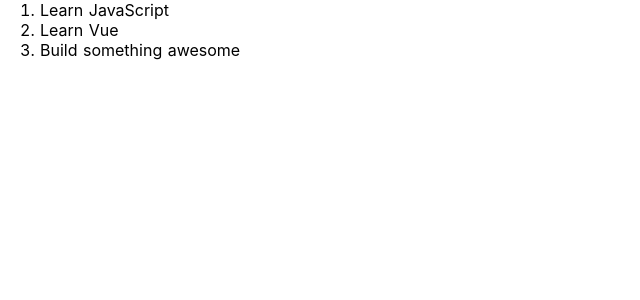
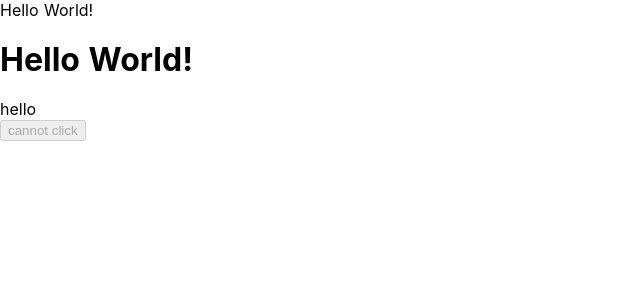
Before and after one commit to un4ckn0wl3z/nuxt-vue-js, a Nuxt app in the folder ep1/: page / in a window 1280 px wide. Shown: the top 300 px of the page, without its empty margins (0-640 px from the left). Built offline with nearby package versions, Linux system fonts and the light colour scheme.

Commit message:
play with template syntax

```diff
--- a/ep1/pages/index.vue
+++ b/ep1/pages/index.vue
@@ -1,31 +1,26 @@
-<template>
+<template lang="html">
   <div>
-    <ol>
-      <TodoItem
-        v-for="(todo, index) in todos"
-        :key="index"
-        :item="todo"
-      ></TodoItem>
-    </ol>
+    <div>{{ msg }}</div>
+    <br />
+    <div v-html="rawHtml"></div>
+    <br />
+    <span :id="spanId">hello</span>
+    <br />
+    <button :disabled="btnDisable">cannot click</button>
   </div>
 </template>
 
 <script>
-import TodoItem from '@/components/TodoItem'
 export default {
-  components: {
-    TodoItem,
-  },
   data() {
     return {
-      todos: [
-        { id: 1, text: 'Learn JavaScript' },
-        { id: 2, text: 'Learn Vue' },
-        { id: 3, text: 'Build something awesome' },
-      ],
+      msg: 'Hello World!',
+      rawHtml: '<h1>Hello World!</h1>',
+      spanId: 'hello',
+      btnDisable: true,
     }
   },
 }
 </script>
 
-<style></style>
+<style lang="css" scoped></style>
```
